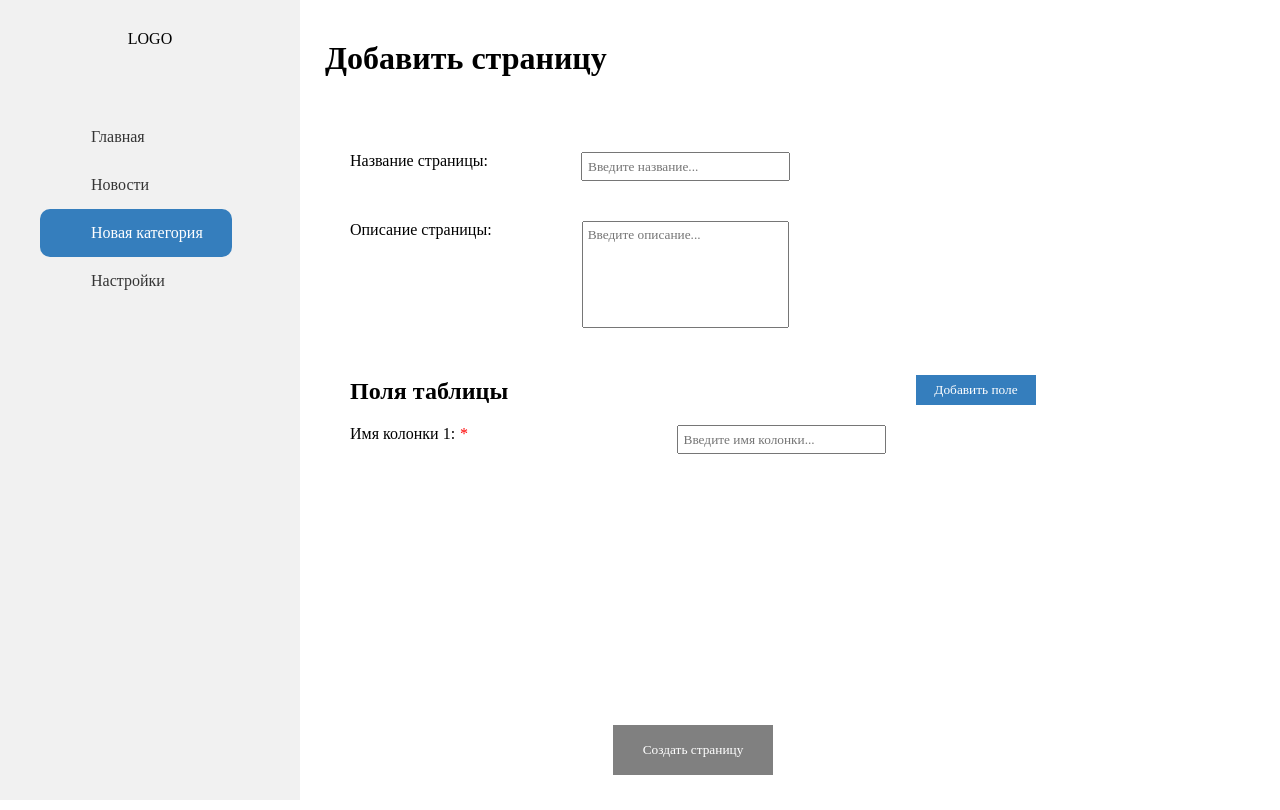
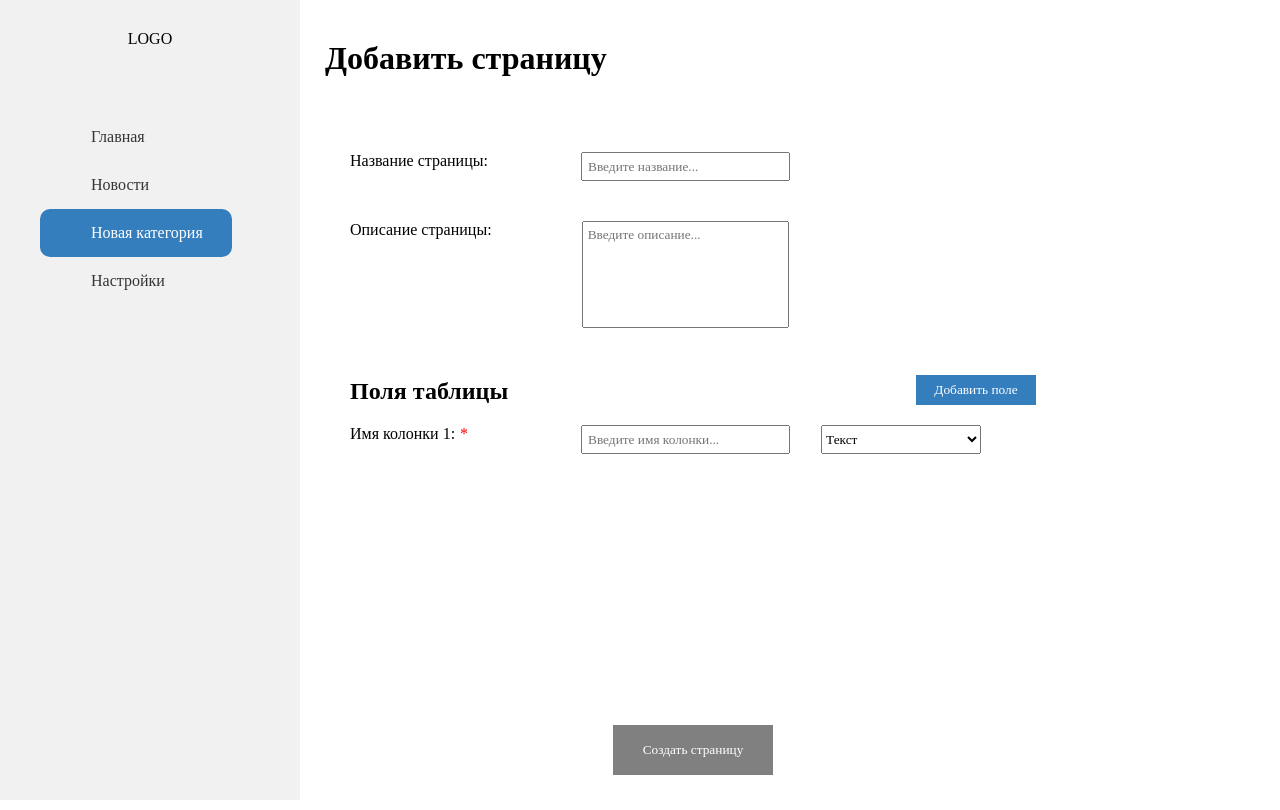
Before and after one commit to korotkir/simple-web-panel-frontend, a React (Create React App) app: page /new in a window 1280 px wide. Built offline with nearby package versions, Linux system fonts and the light colour scheme; some icons are missing; a web font is replaced by a local one.

Commit message:
finish add category form

```diff
--- a/package.json
+++ b/package.json
@@ -18,6 +18,7 @@
     "react-ionicons": "^4.2.0",
     "react-router-dom": "^6.9.0",
     "react-scripts": "5.0.1",
+    "react-select": "^5.7.2",
     "react-spinners": "^0.13.8",
     "typescript": "^4.9.5",
     "web-vitals": "^2.1.4"
--- a/src/pages/AddCategory/AddCategory.tsx
+++ b/src/pages/AddCategory/AddCategory.tsx
@@ -10,41 +10,83 @@ interface FieldState extends Field {
   error: boolean
 }
 
+interface FieldData {
+  name: string,
+  type: string
+}
+
 interface FormValues {
   name: string,
   desc: string,
-  field1: string,
-  field2: string,
-  field3: string,
-  field4: string,
-  field5: string,
-  field6: string,
+  field1: FieldData | any,
 }
 
 function AddCategory() {
   const [fields, setFields] = useState<FieldState[]>([{id: 1, error: true}])
   const [isFormValid, setIsFormValid] = useState<boolean>(false)
+
+  const fieldTypeOptions = [
+    {value: 'text', label: 'Текст'},
+    {value: 'image', label: 'Изображение'},
+    {value: 'select', label: 'Выбор'},
+    {value: 'category', label: 'Категория'},
+  ]
+
+
   const [formData, setFormData] = useState<FormValues>({
     name: '',
     desc: '',
-    field1: '',
-    field2: '',
-    field3: '',
-    field4: '',
-    field5: '',
-    field6: '',
+    field1: {name: '', type: 'text'},
   })
 
   const handleInputChange = (event: React.ChangeEvent<HTMLInputElement | HTMLSelectElement | HTMLTextAreaElement>) => {
-    const { name, value } = event.target
-    console.log(event.target.name)
-    // Создать условия для
-    const title = name === 'name' || name === 'desc' ? name : 'field' + name
-    setFormData((prevData) => ({ ...prevData, [title]: value}))
+    let { name, value } = event.target
+
+    if (name === 'name' || name === 'desc') {
+      setFormData((prevData) => ({ ...prevData, [name]: value}))
+    } else {
+      // Добавляем field в объект, если поле не первое
+
+      const field = 'field' + name
+      let fieldId:string;
+      let fieldName:string;
+
+      if (field.indexOf('_type') !== -1) {
+        fieldId = name[0];
+        fieldName = `field${fieldId}`;
+
+        setFormData((prevData:any) => ({
+          ...prevData,
+          [fieldName]: { ...prevData[fieldName], type: value },
+        }));
+
+      } else {
+        fieldId = field.substring(5);
+        fieldName = `field${fieldId}`;
+
+        setFormData((prevData:any) => ({
+          ...prevData,
+          [fieldName]: { ...prevData[fieldName], name: value },
+        }));
+
+      }
+    }
   }
+
+  const handleFieldTypeChange = (
+    event: React.ChangeEvent<HTMLSelectElement>,
+    fieldId: number
+  ) => {
+    const fieldName = `field${fieldId}`;
+    setFormData((prevData:any) => ({
+      ...prevData,
+      [fieldName]: { ...prevData[fieldName], type: event.target.value },
+    }));
+  };
 
   const handleSubmit = (event: React.FormEvent<HTMLFormElement>) => {
     event.preventDefault()
+
     // Выводим значения формы
     console.log(formData)
   }
@@ -135,15 +177,17 @@ function AddCategory() {
                     value={formData[`field${(field.id).toString}` as keyof FormValues]}
                     onChange={handleInputChange}
                   />
-                  {/* <select
-                    name={field.id.toString()}
-                    //onBlur={handleBlurField}
-                    id="">
+                  <select
+                    name={field.id.toString() + '_type'}
+                    placeholder='Введите имя колонки...'
+                    defaultValue={'text'}
+                    onChange={handleInputChange}
+                  >
                     <option value="text">Текст</option>
-                    <option value="image">Изображение</option>
+                    <option value="image">Изображение (ссылка)</option>
                     <option value="select">Выбор</option>
                     <option value="category">Категория</option>
-                  </select> */}
+                  </select>
                   {
                     field.id != 1 ?
                       <div className={styles.CloseIcon} onClick={() => handleRemoveField(field.id)}>
```
Also changed, not shown: 1 other file (tests, documents, lock files or other folders).
